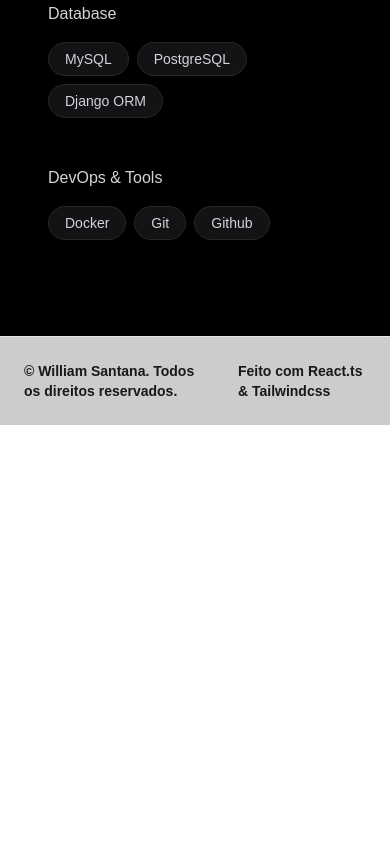
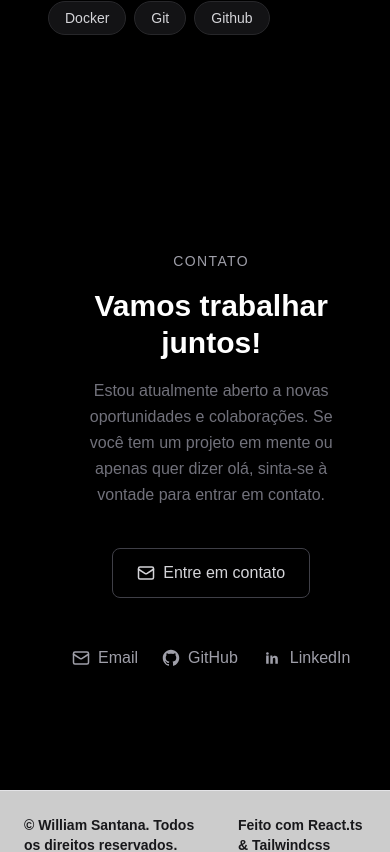
Before and after one commit to williamandradesantana/portfolio, a React (Vite) app: page / in a window 390 px wide. Shown: the part 6555-7407 px from the top of the page. Before the commit the page ends 6980 px from the top, so only its background shows below. Built offline with nearby package versions, Linux system fonts and the light colour scheme.

Commit message:
feat(Contact): create component Contact

```diff
--- /dev/null
+++ b/src/components/Contact/index.tsx
@@ -0,0 +1,69 @@
+import { Mail } from "lucide-react";
+import { GrGithub } from "react-icons/gr";
+import { TiSocialLinkedin } from "react-icons/ti";
+
+export function Contact() {
+  return (
+    <section
+      id="contact"
+      className="flex flex-col mx-6 my-30 px-6 items-center max-w-6xl text-center scroll-mt-24"
+    >
+      <header className="w-full flex flex-col gap-4 max-w-3xl">
+        <span className="text-zinc-400 text-sm uppercase tracking-widest">
+          Contato
+        </span>
+
+        <h2 className="text-white text-3xl md:text-4xl font-semibold leading-tight">
+          Vamos trabalhar juntos!
+        </h2>
+
+        <p className="text-zinc-500 text-base leading-relaxed">
+          Estou atualmente aberto a novas oportunidades e colaborações. Se você
+          tem um projeto em mente ou apenas quer dizer olá, sinta-se à vontade
+          para entrar em contato.
+        </p>
+      </header>
+
+      <a
+        href="mailto:williamandrade1058@gmail.com"
+        className="mt-10 inline-flex items-center gap-2 rounded-lg border border-zinc-700 px-6 py-3 text-zinc-300 transition hover:border-white hover:text-white"
+      >
+        <Mail size={18} />
+        Entre em contato
+      </a>
+
+      <div className="mt-12 flex items-center gap-6">
+        <a
+          href="mailto:williamandrade1058@gmail.com"
+          className="flex items-center gap-2 text-zinc-400 hover:text-white transition"
+          aria-label="Email"
+        >
+          <Mail size={18} />
+          Email
+        </a>
+
+        <a
+          href="https://github.com/williamandradesantana"
+          target="_blank"
+          rel="noopener noreferrer"
+          className="flex items-center gap-2 text-zinc-400 hover:text-white transition"
+          aria-label="GitHub"
+        >
+          <GrGithub size={18} />
+          GitHub
+        </a>
+
+        <a
+          href="https://www.linkedin.com/in/william-andrade-santana/"
+          target="_blank"
+          rel="noopener noreferrer"
+          className="flex items-center gap-2 text-zinc-400 hover:text-white transition"
+          aria-label="LinkedIn"
+        >
+          <TiSocialLinkedin size={20} />
+          LinkedIn
+        </a>
+      </div>
+    </section>
+  );
+}
--- a/src/components/Main/index.tsx
+++ b/src/components/Main/index.tsx
@@ -1,5 +1,6 @@
 import { About } from "../About";
 import { CertificationsAndEducation } from "../CertificationsAndEducation";
+import { Contact } from "../Contact";
 import { Experiences } from "../Experiences";
 import { Hero } from "../Hero";
 import { Projects } from "../Projects";
@@ -14,6 +15,7 @@ export function Main() {
       <Projects />
       <CertificationsAndEducation />
       <Skills />
+      <Contact />
     </main>
   );
 }
--- a/src/components/Skills/index.tsx
+++ b/src/components/Skills/index.tsx
@@ -14,10 +14,7 @@ export function Skills() {
   }, []);
 
   return (
-    <section
-      id="skills"
-      className="min-h-screen mx-auto max-w-6xl px-6 py-24 scroll-mt-24"
-    >
+    <section id="skills" className="mx-auto max-w-6xl px-6 py-24 scroll-mt-24">
       <header className="mb-16">
         <span className="text-zinc-400 text-md uppercase tracking-[0.2em]">
           Skills
```
